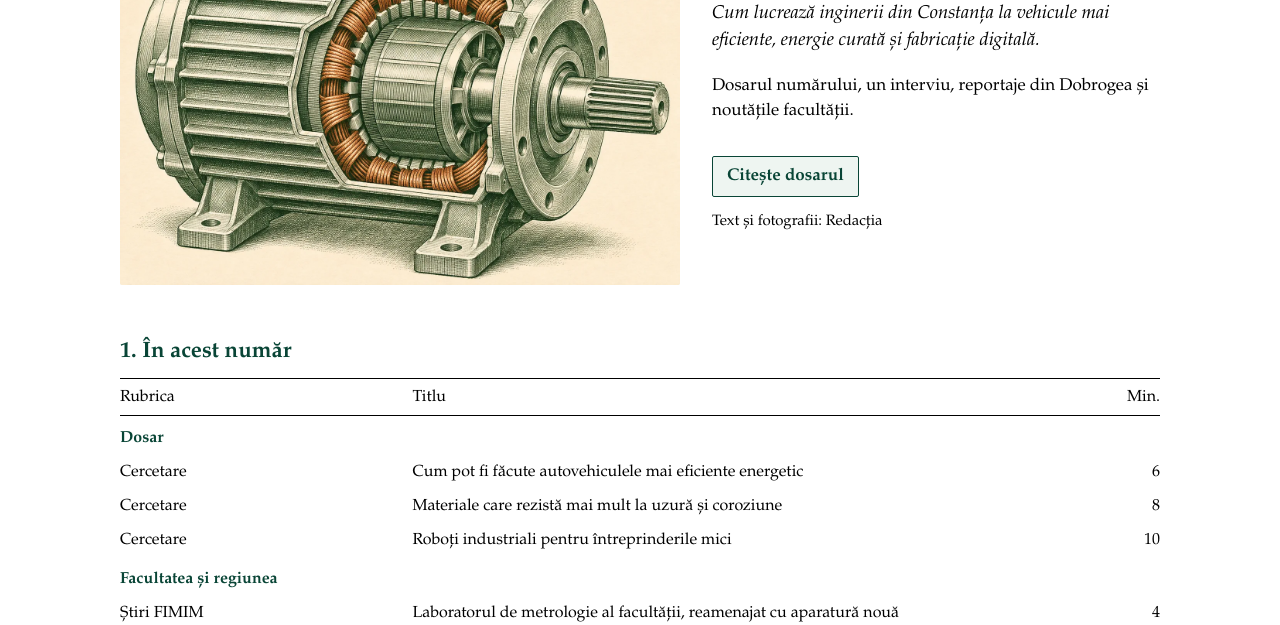
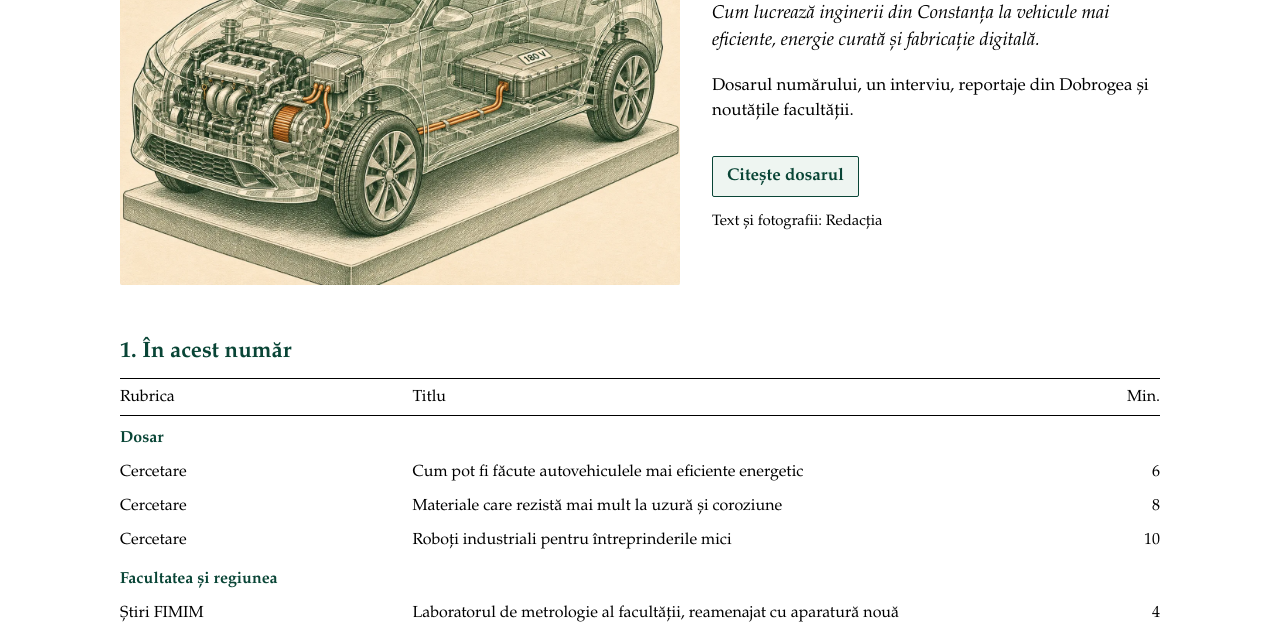
Before and after one commit to Beldugan/revista-fimim-prototip, a plain HTML site: page format-4-tipografic.html in a window 1280 px wide. Shown: the part 475-1100 px from the top of the page. Drawn offline with Linux system fonts and the light colour scheme.

Commit message:
Coperta formatului tipografic: autoturism hibrid în secțiune
Co-Authored-By: Claude Opus 5.5 <noreply@anthropic.com>
Claude-Session: https://claude.ai/code/session_01TZFbCrqD6dUmHUktw56B3Q

```diff
--- a/assets/js/data.js
+++ b/assets/js/data.js
@@ -264,6 +264,7 @@ window.FOTO = {
  "coperta-autobuz-electric": "Autobuz electric pe o arteră din apropierea portului, la amurg.",
  "coperta-ruptura-oboseala": "Detaliu de suprafață de rupere a unei piese metalice, pe fundal verde închis.",
  "coperta-motor-electric": "Motor electric deschis pe un banc, cu rotorul, statorul și bobinajele de cupru la vedere.",
+ "coperta-autoturism-hibrid": "Autoturism hibrid în secțiune transparentă: motorul termic, motorul electric, invertorul și bateria de tracțiune, legate prin cablurile de înaltă tensiune.",
  "port-cariere": "Macarale de cheu, un cargou și linii ferate într-un port comercial.",
  "parcuri-eoliene": "Turbine eoliene pe culmile joase și terenurile agricole ale Dobrogei.",
  "parc-industrial": "Hale de producție și căi de acces într-un parc industrial de coastă.",
--- a/format-4-tipografic.html
+++ b/format-4-tipografic.html
@@ -137,7 +137,7 @@
   var A = window.APP, R = A.R, e = A.esc, m = R.magazin, L = A.link;
   A.bara("tipografic");
 
-  document.getElementById("coperta").innerHTML = '<div>' + A.imagine(7, "Coperta numărului", "coperta-motor-electric") + '</div><div><span class="t-et">§ Nr. 1 · Iarna 2026</span><h2>Mobilitatea de mâine</h2><p class="sub">Cum lucrează inginerii din Constanța la vehicule mai eficiente, energie curată și fabricație digitală.</p><p>Dosarul numărului, un interviu, reportaje din Dobrogea și noutățile facultății.</p><a class="t-btn" href="' + L("dosar") + '">Citește dosarul</a><p class="meta">Text și fotografii: Redacția</p></div>';
+  document.getElementById("coperta").innerHTML = '<div>' + A.imagine(7, "Coperta numărului", "coperta-autoturism-hibrid") + '</div><div><span class="t-et">§ Nr. 1 · Iarna 2026</span><h2>Mobilitatea de mâine</h2><p class="sub">Cum lucrează inginerii din Constanța la vehicule mai eficiente, energie curată și fabricație digitală.</p><p>Dosarul numărului, un interviu, reportaje din Dobrogea și noutățile facultății.</p><a class="t-btn" href="' + L("dosar") + '">Citește dosarul</a><p class="meta">Text și fotografii: Redacția</p></div>';
 
   var rows = '<tr><th>Rubrica</th><th>Titlu</th><th class="dr">Min.</th></tr>';
   rows += '<tr class="bloc"><td colspan="3">Dosar</td></tr>';
```
Also changed, not shown: assets/img/foto/coperta-autoturism-hibrid.webp (added).
